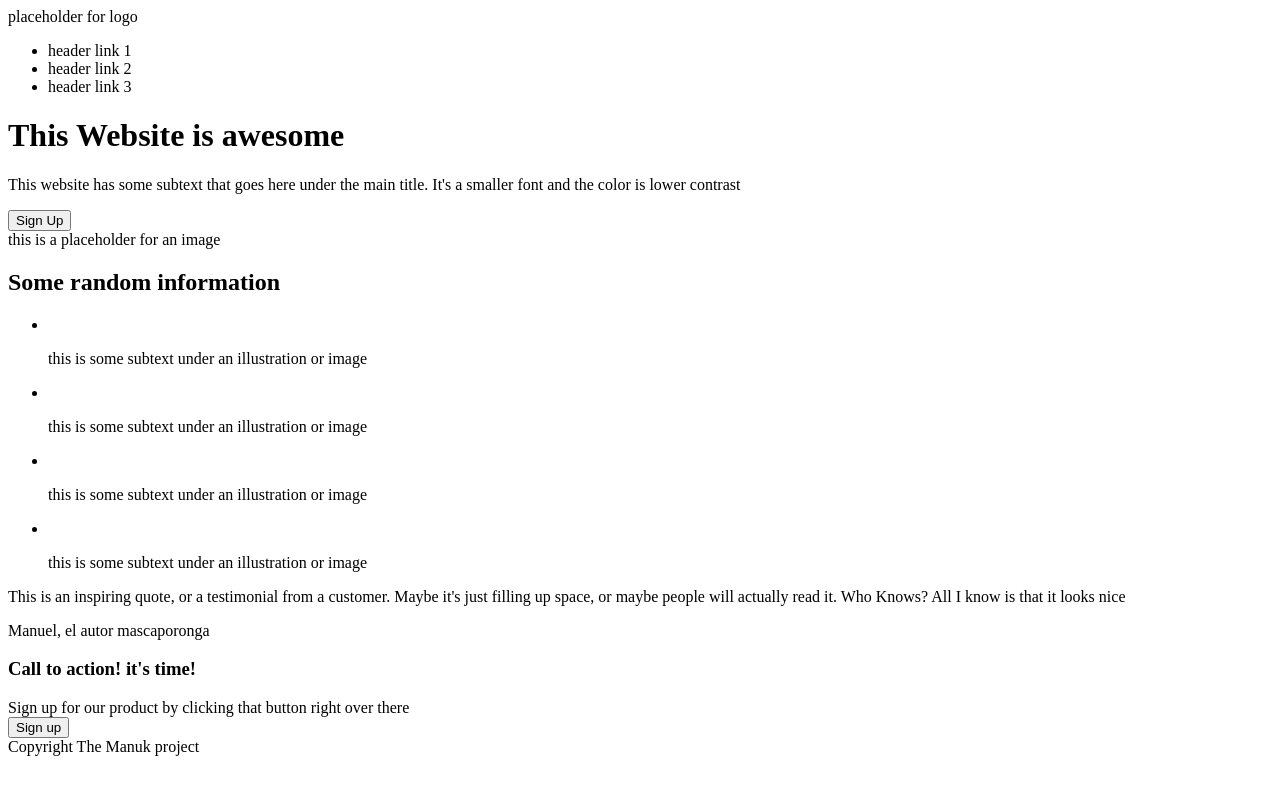
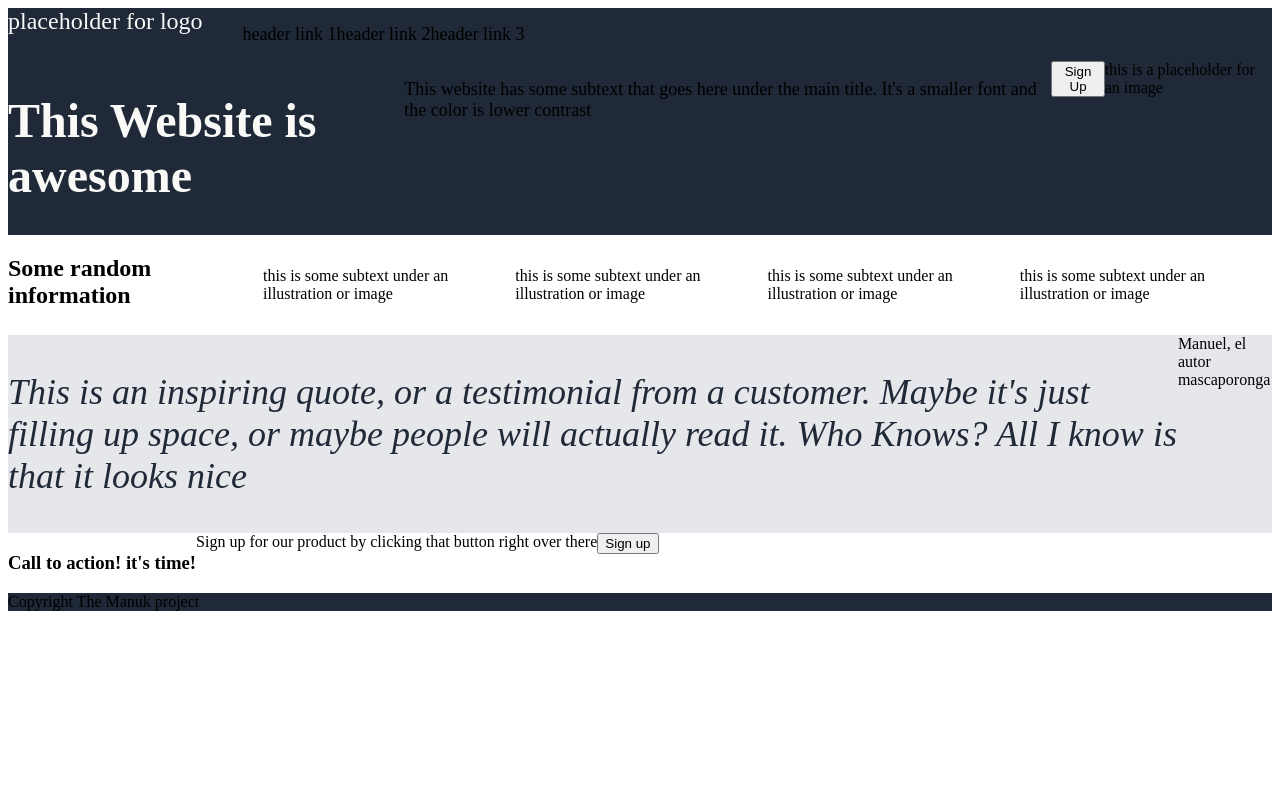
Before and after one commit to Inwinite/paginaodin, a plain HTML site: page index.html in a window 1280 px wide. Drawn offline with Linux system fonts and the light colour scheme.

Commit message:
agregamos mas estilos y algunas clases

```diff
--- a/index.html
+++ b/index.html
@@ -4,23 +4,23 @@
     <meta charset="UTF-8">
     <meta name="viewport" content="width=device-width, initial-scale=1.0">
     <title>Awesome website</title>
-    <link href="stylesheets/style.css">
+    <link rel="stylesheet" href="stylesheets/style.css">
 </head>
 <body>
     <header>
-        <div><span>placeholder for logo</span></div>
+        <div><span id="logo">placeholder for logo</span></div>
        <nav>
          <ul>
-            <li>header link 1</li>
-            <li>header link 2</li>
-            <li>header link 3</li>
+            <li class="linkn2ndtext">header link 1</li>
+            <li class="linkn2ndtext">header link 2</li>
+            <li class="linkn2ndtext">header link 3</li>
          </ul>
     </nav>
     </header>
     <main>
         <div>
             <h1>This Website is awesome</h1>
-            <p>This website has some subtext that goes here under the main title. It's a smaller font and the color is lower contrast</p>
+            <p class="linkn2ndtext">This website has some subtext that goes here under the main title. It's a smaller font and the color is lower contrast</p>
             <button type="button">Sign Up</button>
 
         </div>
@@ -39,7 +39,7 @@
 
     </section>
 
-    <section>
+    <section id="quote">
 
         <p>This is an inspiring quote, or a testimonial from a customer. Maybe it's just filling up space, or maybe people will actually read it. Who Knows? All I know is that it looks nice</p>
         <span>Manuel, el autor mascaporonga</span>
--- a/stylesheets/style.css
+++ b/stylesheets/style.css
@@ -0,0 +1,48 @@
+
+
+body * {
+    display: flex;
+    height: 100%;
+}
+
+main {
+    background-color: #1F2937;
+}
+
+footer {
+    background-color: #1F2937;
+}
+
+header {
+    background-color: #1F2937
+}
+
+h1 {
+    font-size: 48px;
+    font-weight: bolder;
+    color: #f9FAF8;
+}
+
+#quote {
+
+    background-color: #e5e7eb ;
+}
+
+#quote p {
+    font-size: 36px;
+    font-style: italic;
+    font-weight: lighter;
+    color: #1F2937;
+}
+
+.linkn2ndtext {
+
+    font-size: 18px;
+    color: E5E7EB;
+}
+
+#logo {
+
+    font-size: 24px;
+    color: #F9FAf8;
+}
```
